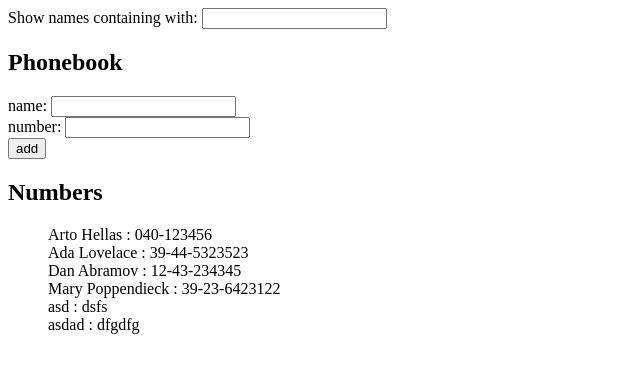
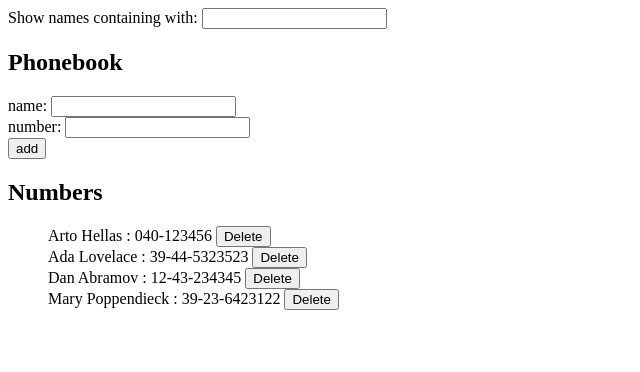
Before and after one commit to organyx/Fullstack_Open_2019, a React (Create React App) app in the folder part2/phonebook/: page / in a window 1280 px wide. Shown: the top 372 px of the page, without its empty margins (0-640 px from the left). Built offline with nearby package versions, Linux system fonts and the light colour scheme; data requests are answered from the project's data file.

Commit message:
Part_2 Exercise 2.17

```diff
--- a/part2/phonebook/db.json
+++ b/part2/phonebook/db.json
@@ -19,16 +19,6 @@
       "name": "Mary Poppendieck",
       "phoneNumber": "39-23-6423122",
       "id": 4
-    },
-    {
-      "name": "asd",
-      "phoneNumber": "dsfs",
-      "id": 5
-    },
-    {
-      "name": "asdad",
-      "phoneNumber": "dfgdfg",
-      "id": 6
     }
   ]
 }
--- a/part2/phonebook/src/components/App.js
+++ b/part2/phonebook/src/components/App.js
@@ -41,6 +41,20 @@ const App = () => {
     window.alert(`${newName} is already added to phonebook`);
   };
 
+  const deleteNameById = person => {
+    console.log(person.name, person.id);
+    if (window.confirm(`Delete ${person.name}?`)) {
+      console.log('Delete this person');
+      phonebookService.deletePerson(person.id).then(res => {
+        setPersons(persons.filter(p => p.id !== person.id));
+        setNewName('');
+        setNewPhoneNumber('');
+      });
+    } else {
+      console.log('Nothing happens');
+    }
+  };
+
   const handleNameChange = event => {
     console.log('Target: ', event.target.value);
     setNewName(event.target.value);
@@ -71,7 +85,11 @@ const App = () => {
         handlePhoneNumberChange={handlePhoneNumberChange}
       />
       <h2>Numbers</h2>
-      <People persons={persons} searchFilter={searchFilter} />
+      <People
+        persons={persons}
+        searchFilter={searchFilter}
+        deleteName={deleteNameById}
+      />
     </div>
   );
 };
--- a/part2/phonebook/src/components/People.js
+++ b/part2/phonebook/src/components/People.js
@@ -2,12 +2,18 @@ import React from 'react';
 
 import Person from './Person';
 
-const People = ({ persons, searchFilter }) => {
+const People = ({ persons, searchFilter, deleteName }) => {
   const personsList = persons
     .filter(person =>
       person.name.toLowerCase().includes(searchFilter.toLowerCase())
     )
-    .map(person => <Person key={person.name} person={person} />);
+    .map(person => (
+      <Person
+        key={person.name}
+        person={person}
+        deleteName={() => deleteName(person)}
+      />
+    ));
 
   return <ul>{personsList}</ul>;
 };
--- a/part2/phonebook/src/components/Person.js
+++ b/part2/phonebook/src/components/Person.js
@@ -1,9 +1,11 @@
 import React from 'react';
 
-const Person = ({ person }) => {
+const Person = ({ person, deleteName }) => {
   return (
     <div>
       {person.name} : {person.phoneNumber}
+      &nbsp;
+      <button onClick={deleteName}>Delete</button>
     </div>
   );
 };
--- a/part2/phonebook/src/services/phonebookService.js
+++ b/part2/phonebook/src/services/phonebookService.js
@@ -10,7 +10,12 @@ const addPerson = person => {
   return axios.post(baseUrl, person).then(res => res.data);
 };
 
+const deletePerson = id => {
+  return axios.delete(`${baseUrl}/${id}`).then(res => res.data);
+};
+
 export default {
   getAllPeople,
-  addPerson
+  addPerson,
+  deletePerson
 };
```
